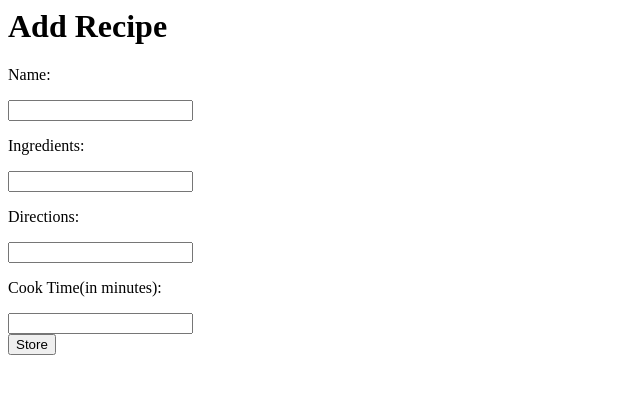
After one commit to LeoKnox/recipe_book, a Django app: template recipes/templates/recipes/create2.html in a window 1280 px wide. The commit adds this page. Shown: the top 394 px of the page, without its empty margins (0-640 px from the left). Run offline with Django 3.2, Linux system fonts and the light colour scheme; the template is opened without the code that fills it, so the values that code supplies are empty.

Commit message:
Add files via upload

```diff
--- /dev/null
+++ b/recipes/templates/recipes/create2.html
@@ -0,0 +1,21 @@
+<h1>Add Recipe</h1>
+
+{% if error_message %}<p><strong>{{ error_message }}</strong></p>{% endif %}
+
+<form action="/" method="post">
+    {% csrf_token %}
+    <p>Name: </p>
+    <input type="text" name="name" value="{{ recipe.name }}">
+    <br>
+    <p>Ingredients: </p>
+    <input type="text" name="ingredients" value="{{ recipe.ingredients }}">
+    <br>
+    <p>Directions: </p>
+    <input type="text" name="directions" value="{{ recipe.directions }}">
+    <br>
+    <p>Cook Time(in minutes): </p>
+    <input type="number" name="cook_time" value="{{ recipe.cook_time }}">
+    <br>
+
+    <input type="submit" value="Store">
+</form>
--- a/recipes/templates/recipes/index.html
+++ b/recipes/templates/recipes/index.html
@@ -4,7 +4,7 @@
     <ul>
         {% for recipe in recipes_list %}
             <li><a href="{% url 'recipes:detail' recipe.id %}">{{ recipe.name }}</a>
-            <button>Edit</button><button>Delete</button></li>
+            <a href="{% url 'recipes:delete' recipe.id %}">Delete</a><button>Edit</button></li>
         {% endfor %}
     </ul>
 {% else %}
```
